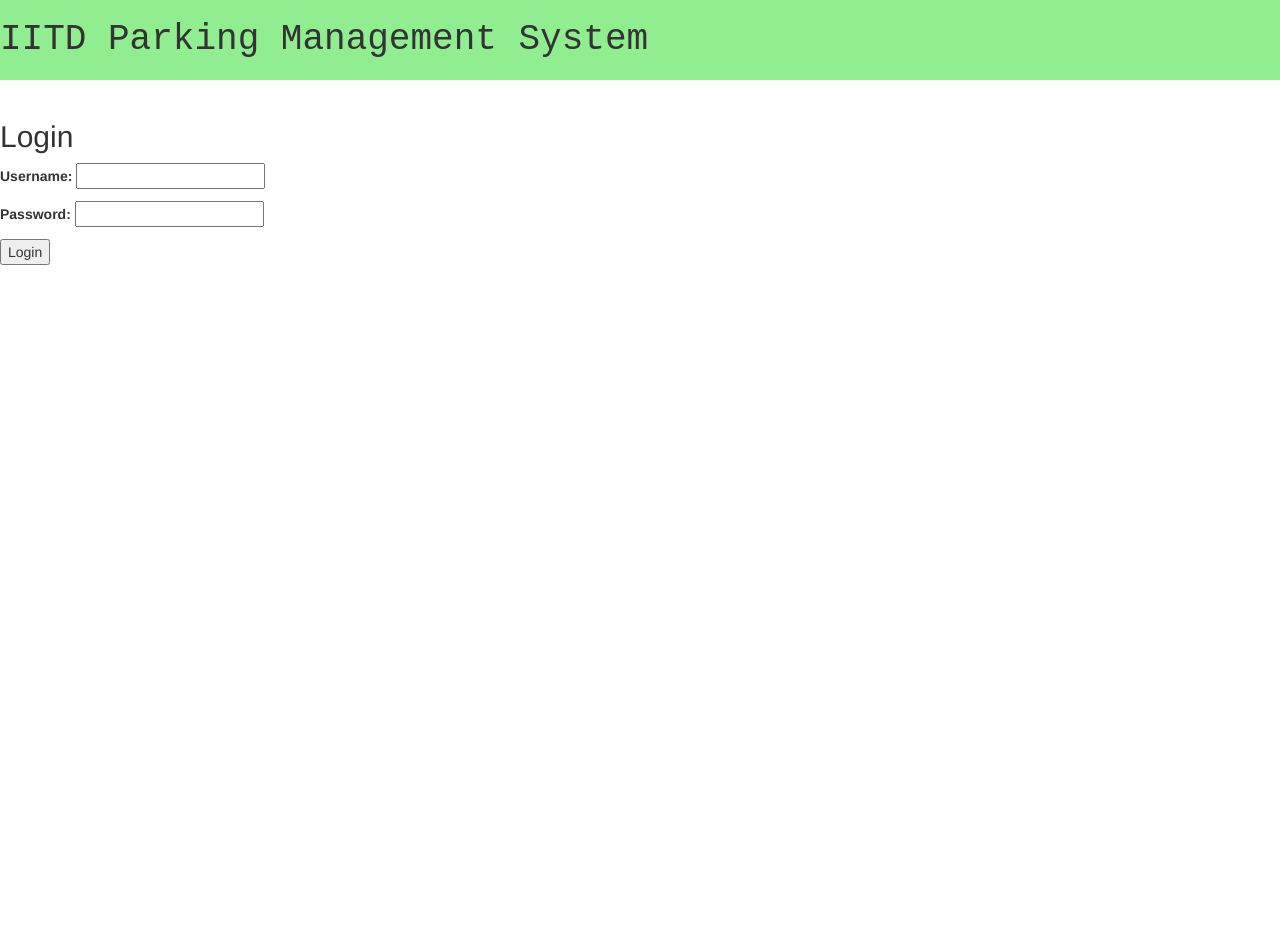
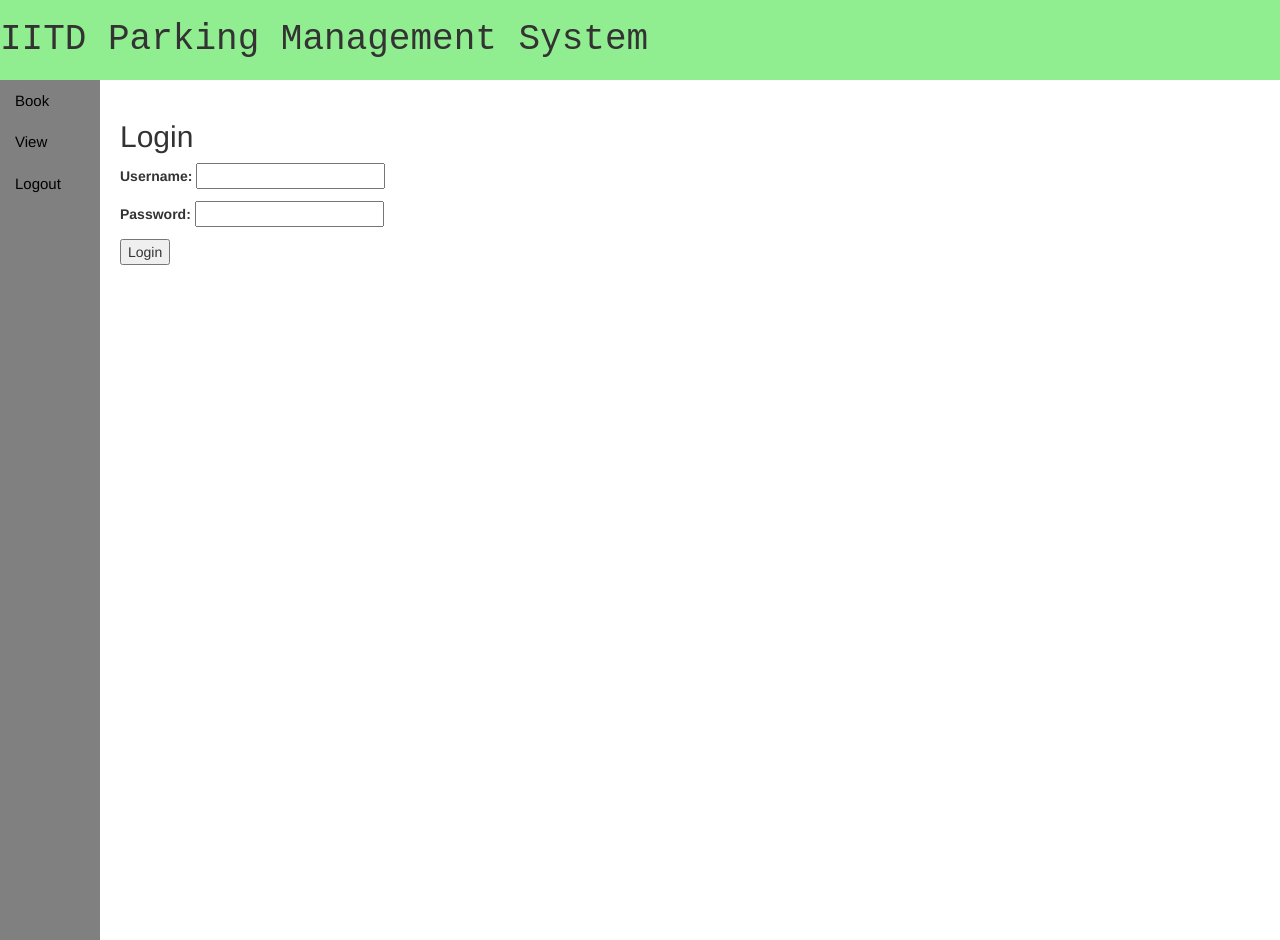
Before and after one commit to udit01/pmsPROJECT, a Django app: page /login/ in a window 1280 px wide; the page is wider, and only the part inside the window is pictured. Run offline with Django 3.2, Linux system fonts and the light colour scheme; some libraries are stand-ins or nearby versions.

Commit message:
Added Vertical Navbar

```diff
--- a/book/templates/book/base.html
+++ b/book/templates/book/base.html
@@ -46,13 +46,61 @@
 
 <body>
 
-<form action="/logout" method="get">
+<!--<form action="/logout" method="get">
     <button type="submit" id="logoutButton">LOGOUT</button>
-</form>
+</form>-->
+<div id="mySidenav" class="sidenav">
+    <ul class='nav'>
+        <li class='navli'> <a href="/book/">Book</a></li>
+        <li class='navli'><a  href="/book/list/">View</a></li>
+        <li class='navli'><a href="/logout">Logout</a></li>
+     </ul>
+</div>
+<style type="text/css">
+    .sidenav {
+    height: 100%;
+    width: 100px;
+    position: fixed;
+    z-index: 1;
+    top: 80px;
+    left: 0;
+    text-align: left;
+    background-color: Grey;
+    overflow-x: hidden; /* Disable horizontal scroll */ */
+    padding-top: 10px; /* Place content 10px from the top */
+    float: left;
+}*/
+.nav {
+    list-style-type: none;
+    margin: 0;
+    padding: 0;
+    width:100px;
+}
+.navli a {
+    padding: 8px 16px;
+    font-size: 15px;
+    color: #000;
+    display: block;
+}
 
+.navli a:hover{
+    background-color: #555;
+    color: black;
+
+}
+
+#rest{
+ position: relative;
+ right: -120px;
+}
+
+</style>
+<div id="rest">
 {% block body %}
 
 {% endblock %}
+</div>
+
 
 <script src="{% static 'book/jquery.datetimepicker.full.js' %}"></script>
 
```
